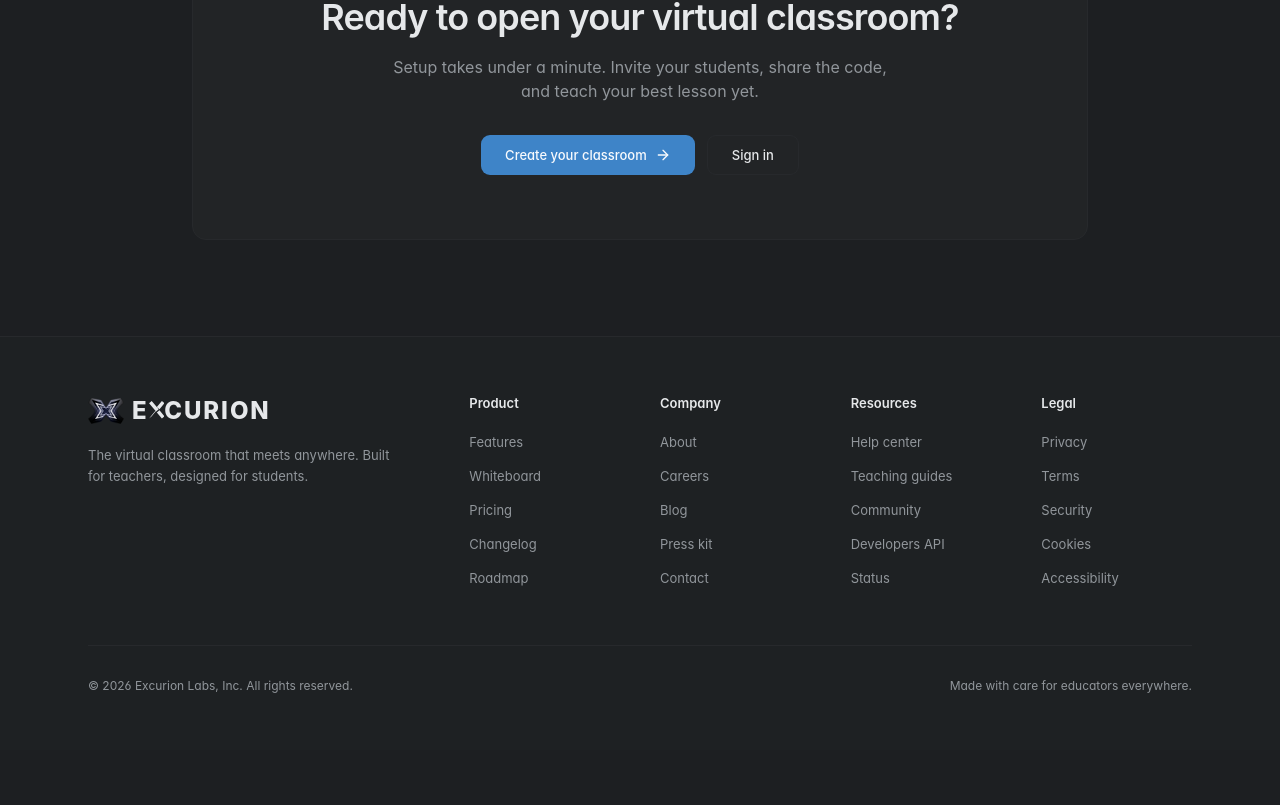
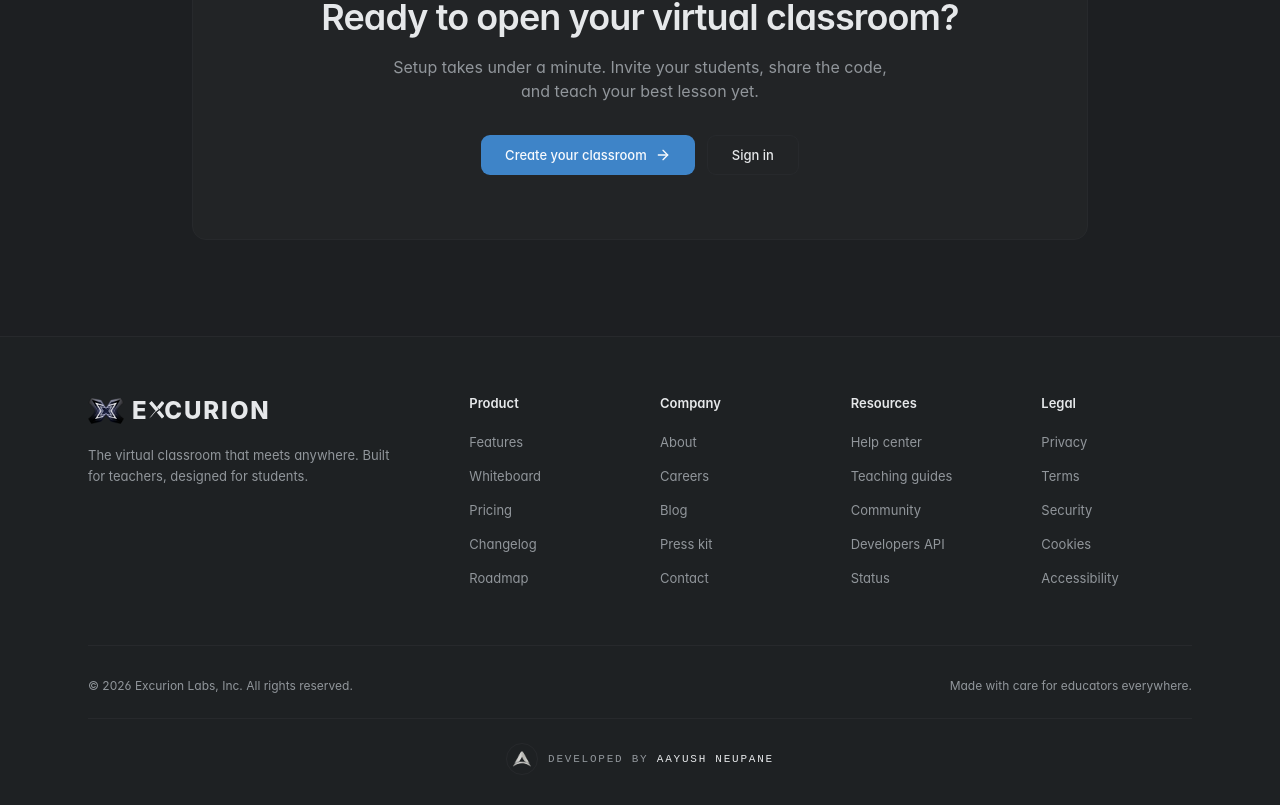
Before and after one commit to Aayush-neupane/Excurion, a React (Vite) app: page / in a window 1280 px wide. Shown: the part 4449-5254 px from the top of the page. Before the commit the page ends 5199 px from the top, so only its background shows below. Built offline with nearby package versions, Linux system fonts and the light colour scheme; no server answers.

Commit message:
Black credit logo in light mode

```diff
--- a/src/features/landing/components/Footer.tsx
+++ b/src/features/landing/components/Footer.tsx
@@ -64,6 +64,31 @@ export function Footer() {
             Made with care for educators everywhere.
           </p>
         </div>
+
+        <div className="mt-6 flex flex-col items-center justify-center gap-2 border-t border-border pt-6">
+          <a
+            href="https://dynamic-aayush38.netlify.app"
+            target="_blank"
+            rel="noopener noreferrer"
+            aria-label="Aayush Neupane — portfolio"
+            className="group flex items-center gap-2.5 font-mono text-[11px] uppercase tracking-[0.16em] text-muted-foreground transition-colors hover:text-foreground"
+          >
+            <img
+              src="/logotrp.png"
+              alt="Aayush Neupane"
+              width={32}
+              height={32}
+              draggable={false}
+              className="h-8 w-8 rounded-full border object-cover transition-colors group-hover:border-primary logo-adapt"
+            />
+            <span>
+              Developed by{' '}
+              <span className="text-foreground underline-offset-4 group-hover:text-primary group-hover:underline">
+                Aayush Neupane
+              </span>
+            </span>
+          </a>
+        </div>
       </div>
     </footer>
   )
--- a/src/styles/index.css
+++ b/src/styles/index.css
@@ -346,6 +346,9 @@
   }
 }
 
+/* Silver credit logo turns black in light theme */
+.light .logo-adapt { filter: brightness(0); }
+
 /* Framer Motion helpers (shared durations live with the tokens above) */
 :root {
   --motion-fast: 0.16s;
```
